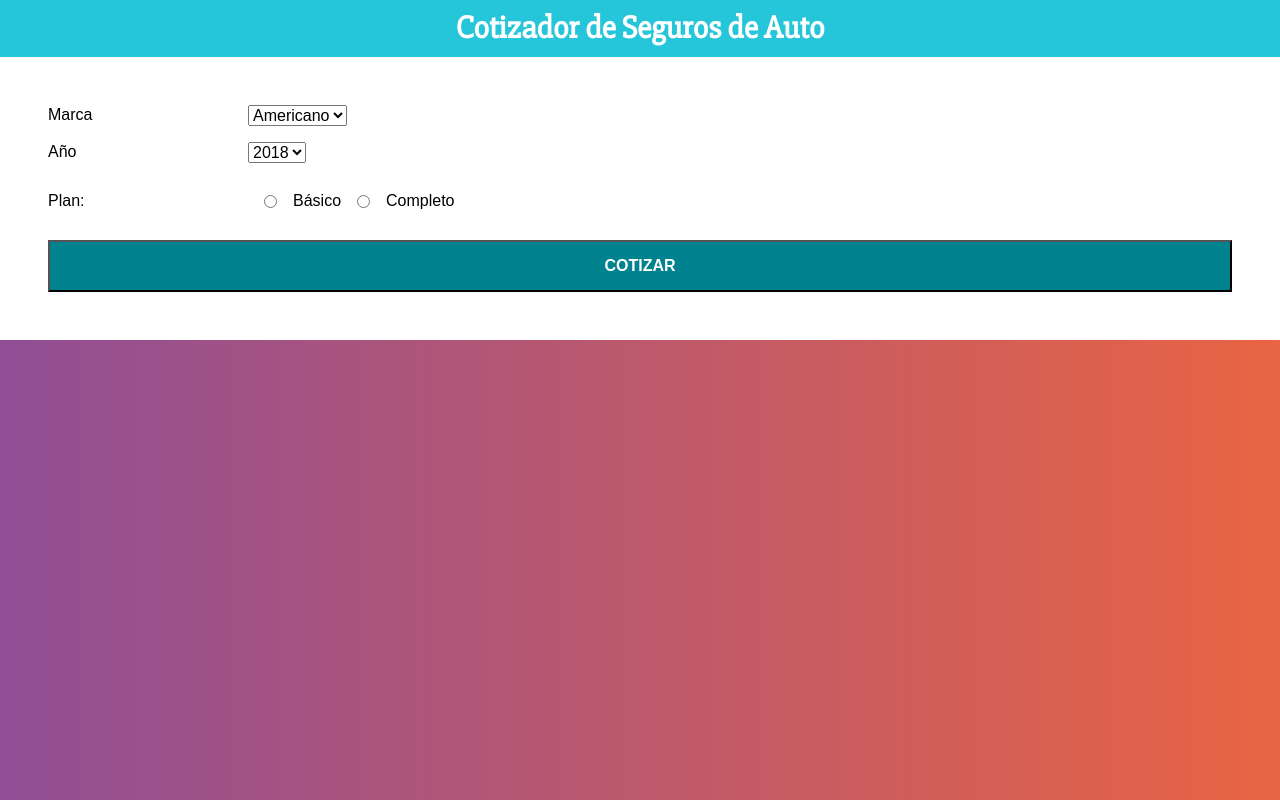
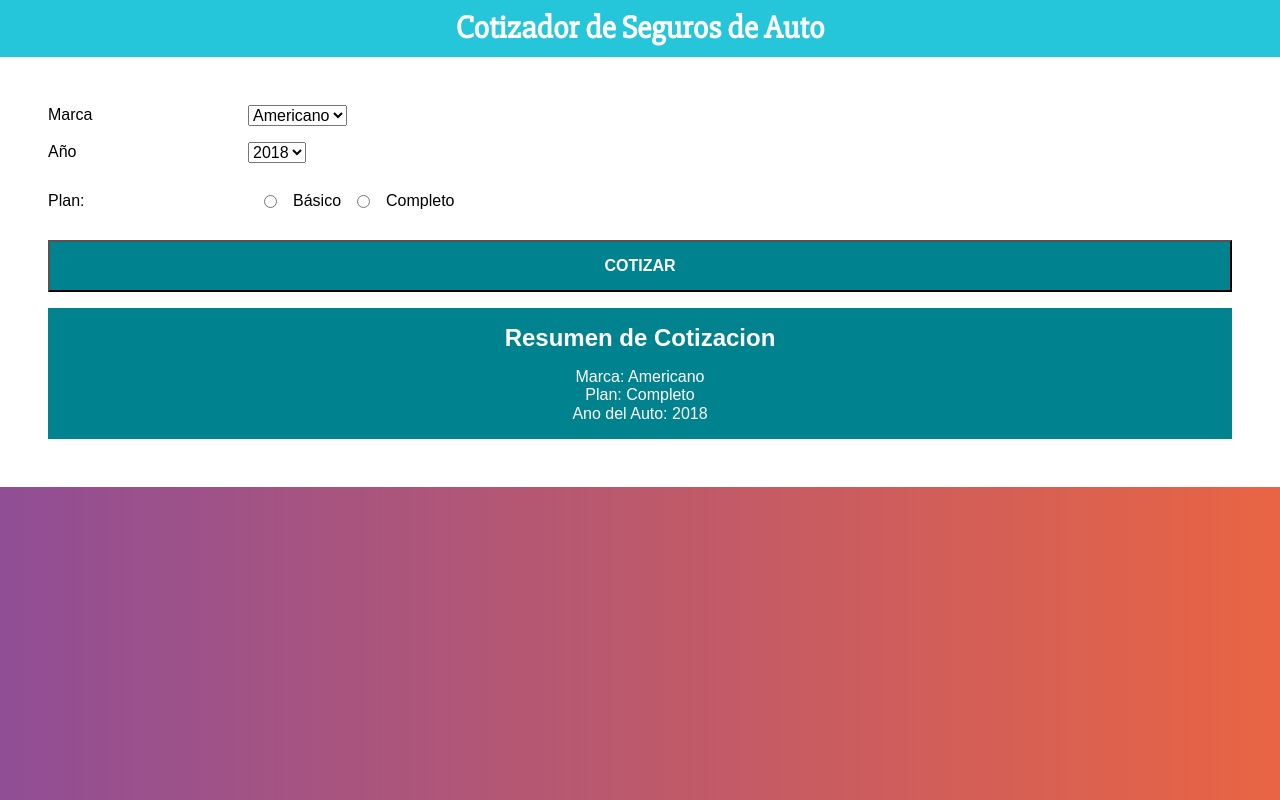
Before and after one commit to said90/CotizadorReact, a React (Create React App) app: page / in a window 1280 px wide. Both pictures are taken after a click on the button "COTIZAR". Built offline with nearby package versions, Linux system fonts and the light colour scheme.

Commit message:
se creo componente de resumen con todas sus funcionalidades

```diff
--- a/src/Components/App.js
+++ b/src/Components/App.js
@@ -1,6 +1,8 @@
 import React, { Component } from 'react';
 import Header from './Header'
 import Form from './Form';
+import Resumen from './Resumen';
+
 import { obtenerDiferenciaYear, calcularPorMarca, obtenerPlan } from '../helper.js'
 
 class App extends Component {
@@ -34,10 +36,10 @@
 
     //creo objeto para el resumen
 
-    const datosAuto =   {
-       marca: marca,
-       plan: plan,
-       year: year
+    const datosAuto = {
+      marca: marca,
+      plan: plan,
+      year: year
     }
 
 
@@ -57,6 +59,11 @@
           <Form
             cotizarSeguro={this.cotizarSeguro}
           />
+
+          <Resumen
+            datos={this.state.datos}
+            resultado={this.state.resultado}
+          />
         </div>
       </div>
 
--- a/src/Components/Resumen.js
+++ b/src/Components/Resumen.js
@@ -0,0 +1,31 @@
+import React, { Component } from 'react'
+import { primeraMayuscula } from "../helper.js";
+
+export class Resumen extends Component {
+
+    mostrarResumen = () => {
+        const { marca, year, plan } = this.props.datos;
+
+        if (!marca || !year || !plan) return null;
+
+        return (
+            <div className='resumen'>
+                <h2>Resumen de Cotizacion</h2>
+                <li>Marca: {primeraMayuscula(marca)}</li>
+                <li>Plan: {primeraMayuscula(plan)}</li>
+                <li>Ano del Auto: {primeraMayuscula(year)}</li>
+            </div>
+        )
+    }
+
+    render() {
+
+        return (
+            <div>
+                { this.mostrarResumen()}
+            </div>
+        )
+    }
+}
+
+export default Resumen;
--- a/src/helper.js
+++ b/src/helper.js
@@ -27,6 +27,6 @@
     return (plan === 'basico') ? 1.20: 1.50;
 }
 
-export function primeraMayuscula(texto){
-    return texto.charAt(0).toUppserCase() + texto.slice(1)
+export function primeraMayuscula(texto) {
+    return texto.charAt(0).toUpperCase() + texto.slice(1);
 }
```
